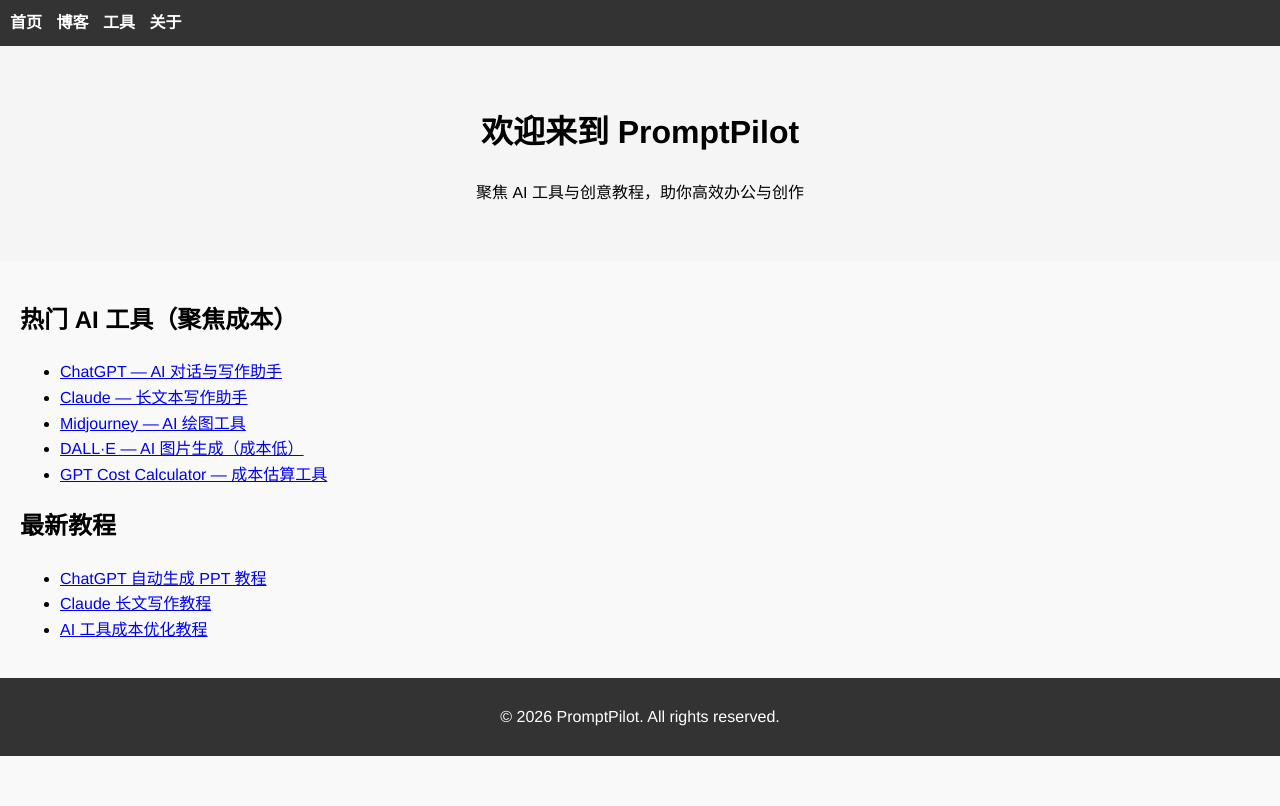
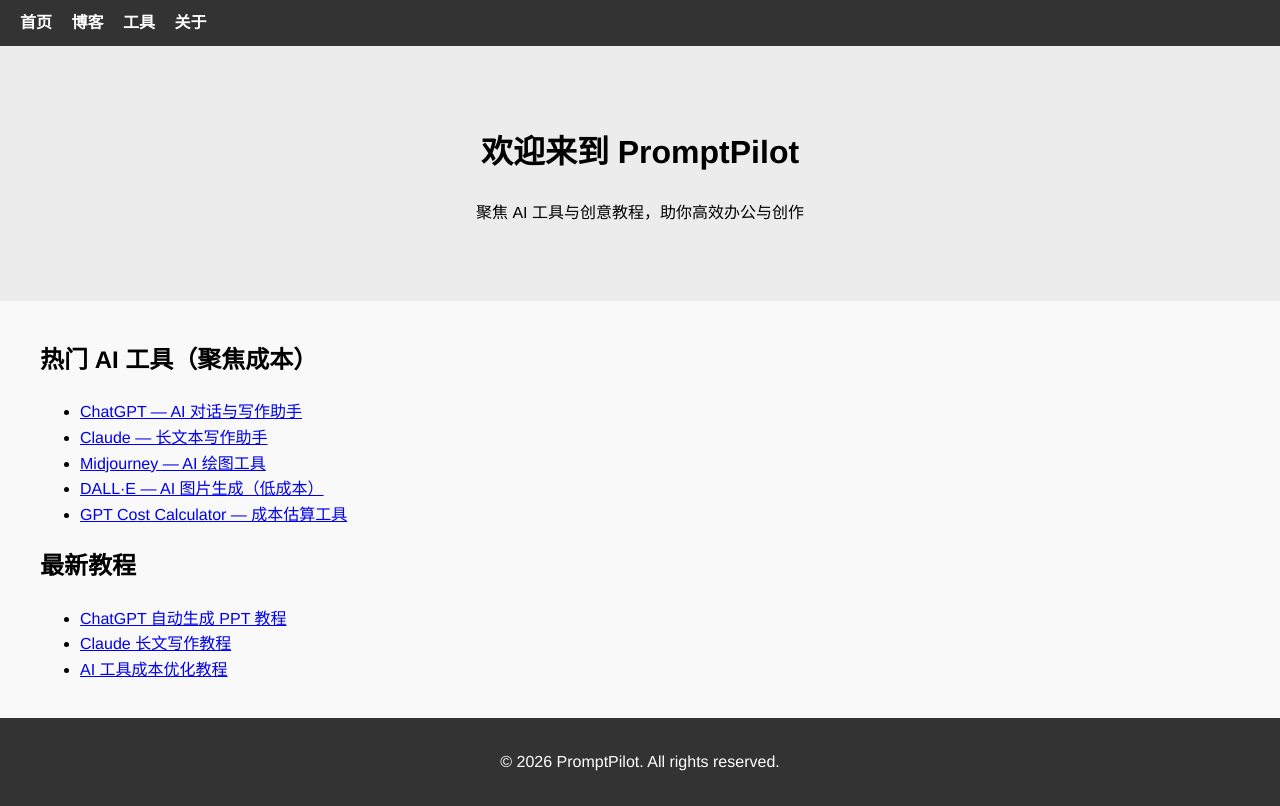
Before and after one commit to MZSJ2006/MZSJ2006.github.io, a plain HTML site: page index.html in a window 1280 px wide. Drawn offline with Linux system fonts and the light colour scheme.

Commit message:
Update index.html

```diff
--- a/index.html
+++ b/index.html
@@ -1,6 +1,7 @@
 <!DOCTYPE html>
 <html lang="zh-CN">
 <head>
+  <link rel="stylesheet" href="style.css">
   <meta charset="UTF-8">
   <meta name="viewport" content="width=device-width, initial-scale=1.0">
   <title>PromptPilot — AI 工具与创意教程导航站</title>
@@ -8,35 +9,30 @@
   <meta name="robots" content="index, follow">
   <link rel="stylesheet" href="style.css">
 </head>
-<body>
-  <!-- 导航栏 -->
-  <nav style="background-color:#333; padding:10px;">
-    <a href=" " style="color:white; margin-right:10px; text-decoration:none;">首页</a >
-    <a href="blog/chatgpt-tutorial.html" style="color:white; margin-right:10px; text-decoration:none;">博客</a >
-    <a href="tools/chatgpt.html" style="color:white; margin-right:10px; text-decoration:none;">工具</a >
-    <a href="about.html" style="color:white; text-decoration:none;">关于</a >
+<body><nav>
+  <a href=" ">首页</a >
+  <a href="blog/chatgpt-tutorial.html">博客</a >
+  <a href="tools/chatgpt.html">工具</a >
+  <a href="about.html">关于</a >
 </nav>
 
-  <!-- Banner -->
-  <header style="padding:40px; text-align:center; background-color:#f5f5f5;">
+<header>
   <h1>欢迎来到 PromptPilot</h1>
   <p>聚焦 AI 工具与创意教程，助你高效办公与创作</p >
 </header>
 
-  <main style="padding:20px;">
-    <!-- 热门工具 -->
+<main>
   <section>
     <h2>热门 AI 工具（聚焦成本）</h2>
     <ul>
       <li><a href="tools/chatgpt.html">ChatGPT — AI 对话与写作助手</a ></li>
       <li><a href="tools/claude.html">Claude — 长文本写作助手</a ></li>
       <li><a href="tools/midjourney.html">Midjourney — AI 绘图工具</a ></li>
-        <li><a href="tools/dall-e.html">DALL·E — AI 图片生成（成本低）</a ></li>
+      <li><a href="tools/dall-e.html">DALL·E — AI 图片生成（低成本）</a ></li>
       <li><a href="tools/gpt-cost.html">GPT Cost Calculator — 成本估算工具</a ></li>
     </ul>
   </section>
 
-    <!-- 最新教程 -->
   <section>
     <h2>最新教程</h2>
     <ul>
@@ -47,8 +43,10 @@
   </section>
 </main>
 
-  <footer style="background-color:#333; color:white; padding:10px; text-align:center;">
+<footer>
   <p>© 2026 PromptPilot. All rights reserved.</p >
 </footer>
+
+
 </body>
 </html>
```
Lines whose indentation alone changed are shown as unchanged.
